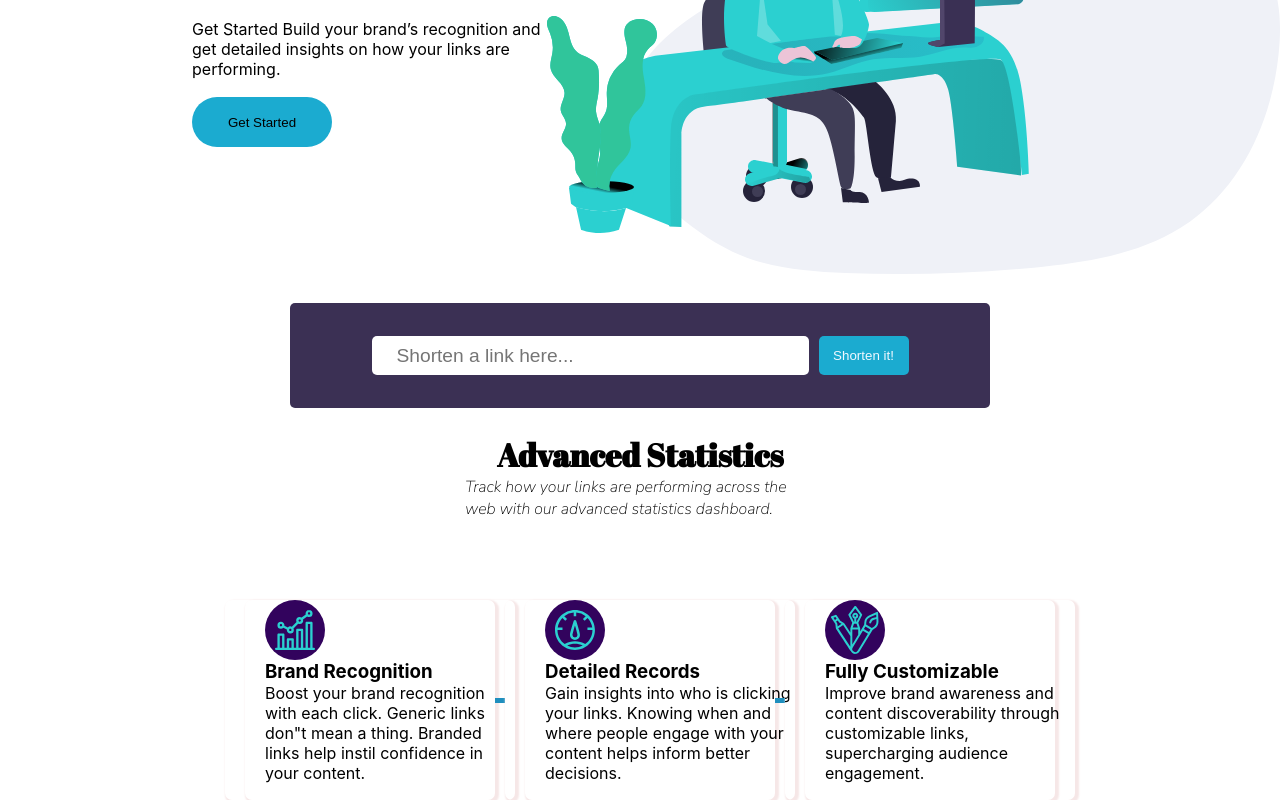
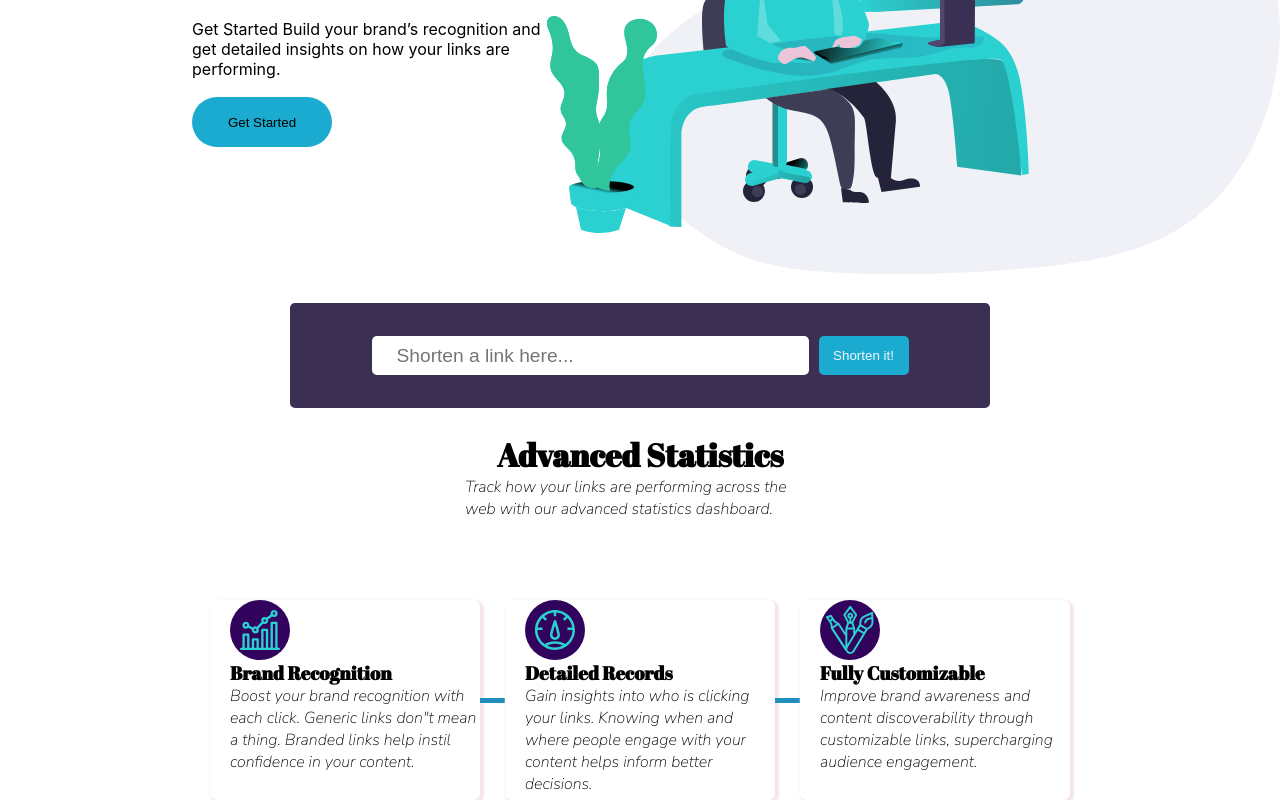
Before and after one commit to jyotirmoy-sinhababu/Make-your-url-short, a React (Create React App) app: page / in a window 1280 px wide. Shown: the part 293-1093 px from the top of the page. Built offline with nearby package versions, Linux system fonts and the light colour scheme; a web font is replaced by a local one.

Commit message:
style added

```diff
--- a/src/components/card/cardComp/Card.jsx
+++ b/src/components/card/cardComp/Card.jsx
@@ -5,11 +5,13 @@
 const Card = ({ img, header, para }) => {
   return (
     <div className='card-cnt'>
-      <div className='card-img-cnt'>
-        <img className='card-logo' src={img} alt='card-logo' />
+      <div className='card-main-img-cnt'>
+        <div className='card-img-cnt'>
+          <img className='card-logo' src={img} alt='card-logo' />
+        </div>
       </div>
-      <h3>{header}</h3>
-      <p>{para}</p>
+      <h3 className='card-header'>{header}</h3>
+      <p className='card-para'>{para}</p>
     </div>
   );
 };
--- a/src/pages/home/HomePage.jsx
+++ b/src/pages/home/HomePage.jsx
@@ -19,7 +19,7 @@
       <FormCnt />
       <AdvanceStatistic />
       <div className='main-home-card-cnt'>
-        <div className='card-cnt'>
+        <div className='small-card-cnt'>
           <Card
             img={brand}
             header={'Brand Recognition'}
@@ -29,7 +29,7 @@
           />
         </div>
         <div className='card-empt-cnt'></div>
-        <div className='card-cnt'>
+        <div className='small-card-cnt'>
           <Card
             img={detailed}
             header={'Detailed Records'}
@@ -39,7 +39,7 @@
           />
         </div>
         <div className='card-empt-cnt'></div>
-        <div className='card-cnt'>
+        <div className='small-card-cnt'>
           <Card
             img={fully}
             header={' Fully Customizable'}
--- a/src/pages/home/homeStyle.css
+++ b/src/pages/home/homeStyle.css
@@ -7,6 +7,6 @@
 
 .card-empt-cnt {
   height: 5px;
-  width: 10px;
+  width: 25px;
   background-color: rgb(31, 143, 190);
 }
```
